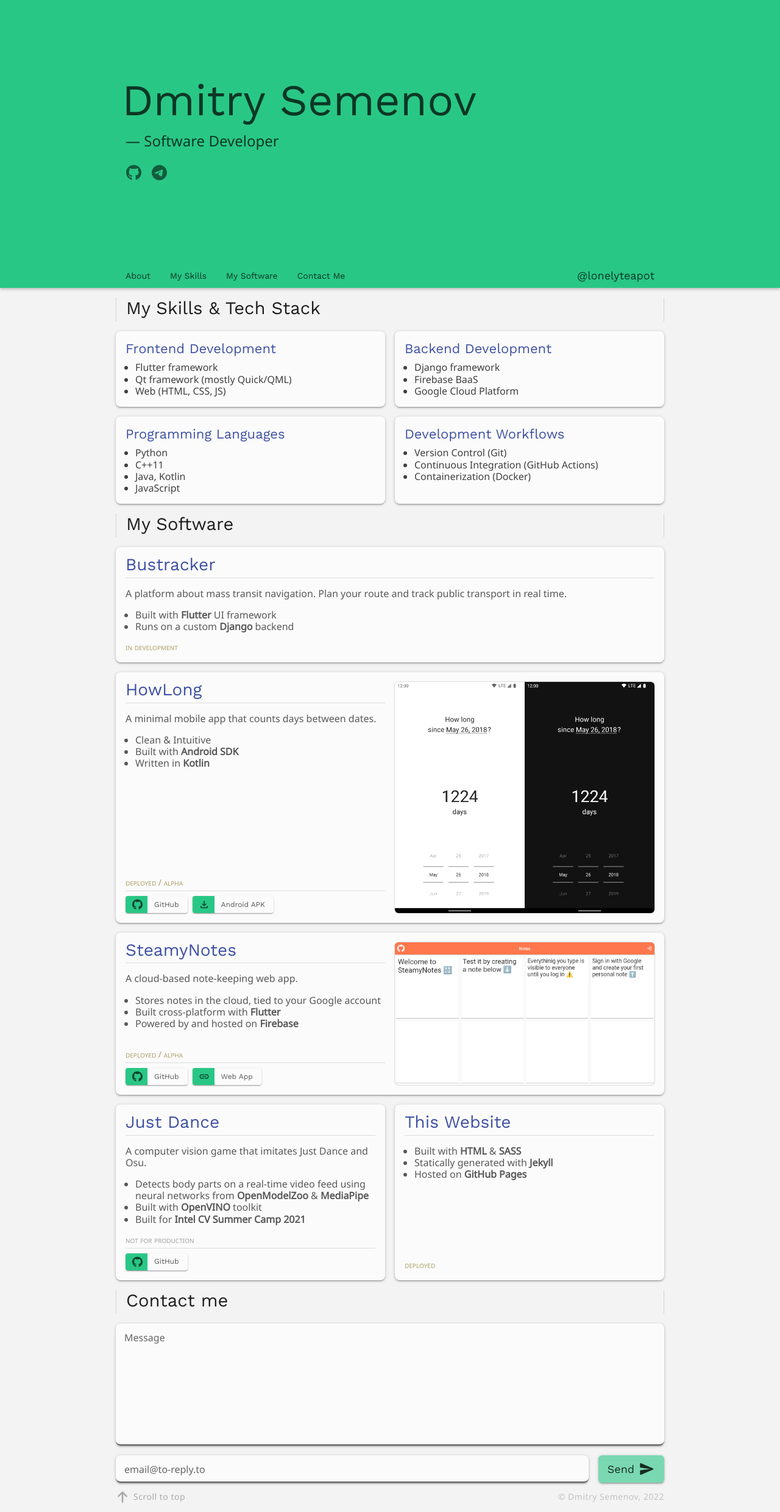
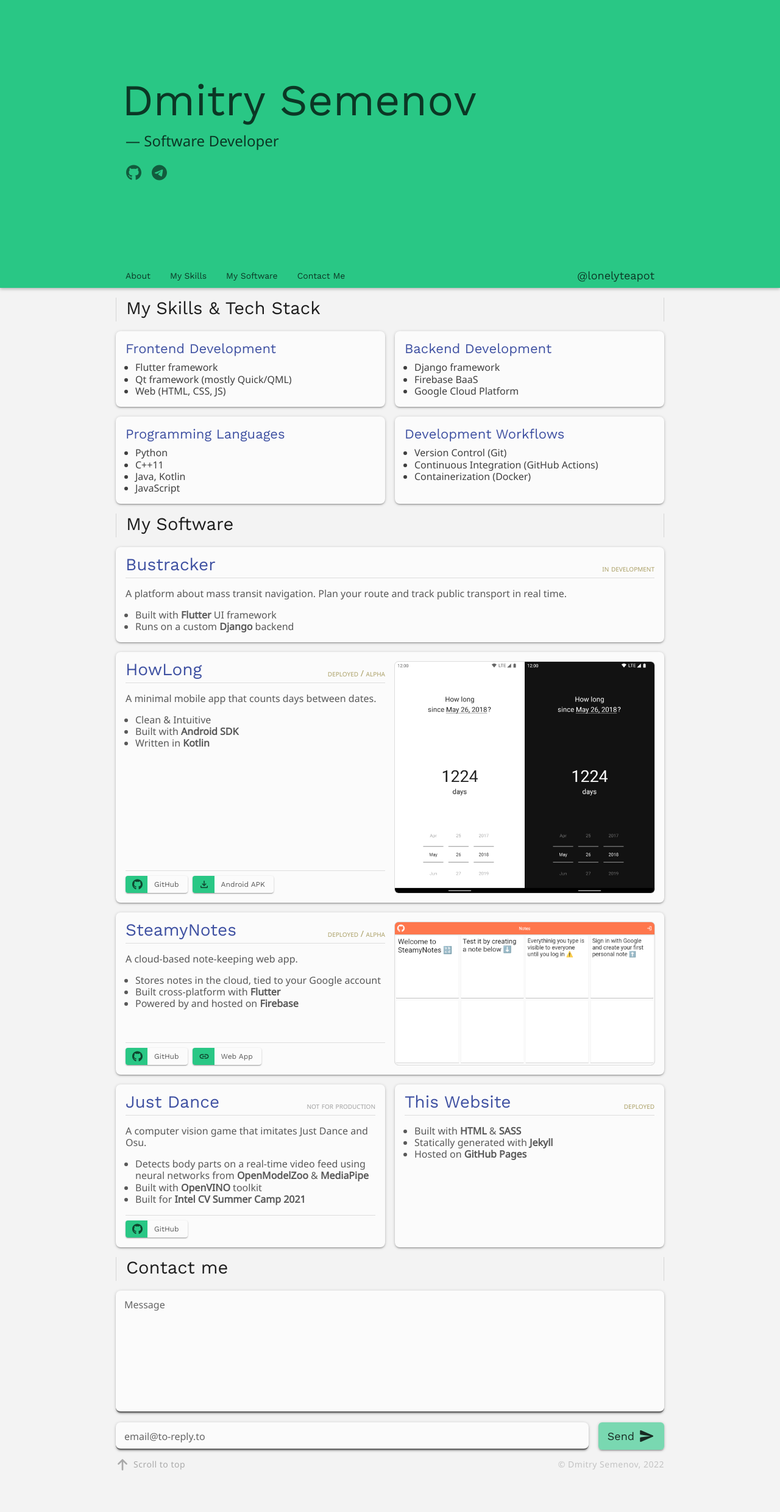
Before and after one commit to lonelyteapot/lonelyteapot.github.io, a Jekyll site: the page built from pages/index.html, in a window 1280 px wide. Shown: the whole page at 61% size. Built offline with Jekyll 4.4.1, drawn with Linux system fonts in a browser that asks for light colours; after the commit the page ends 2425 px from its top, so only the background shows below that.

Commit message:
Update project card styles

```diff
--- a/css/index.scss
+++ b/css/index.scss
@@ -48,14 +48,29 @@ ignore {$front-matter: lint};
 #software .project > .content {
     display: flex;
     flex-direction: column;
+    justify-content: start;
     flex: 1 1 360px;
     gap: 1rem;
     margin-top: -0.25rem;
 
+    header {
+        display: flex;
+        justify-content: space-between;
+        align-items: flex-end;
+        padding-bottom: 0.25rem;
+        border-bottom: 1px solid rgba(0, 0, 0, 0.12);
+    }
+
     h3 {
         font-size: 1.75rem;
-        padding-bottom: 0.25rem;
-        border-bottom: 1px solid rgba(0, 0, 0, 0.12);
+    }
+
+    .stage {
+        margin-bottom: 0.125rem;
+        font-size: 14px;
+        opacity: 0.6;
+        font-variant: small-caps;
+        text-transform: lowercase;
     }
 
     .keypoints {
@@ -63,19 +78,10 @@ ignore {$front-matter: lint};
         padding-left: 1em;
     }
 
-    .stage {
-        display: flex;
-        margin-top: auto;
-        font-size: 14px;
-        opacity: 0.6;
-        font-variant: small-caps;
-        text-transform: lowercase;
-    }
-
     .links {
         display: flex;
         gap: 0.5rem;
-        margin-top: -12px;
+        margin-top: auto;
         padding-top: 0.5rem;
         border-top: 1px solid rgba(0, 0, 0, 0.12);
     }
--- a/pages/index.html
+++ b/pages/index.html
@@ -26,7 +26,10 @@ permalink: /
             {% for project in site.data.projects %}
             <li class="project card{% unless project.images %} narrow{% endunless %}">
                 <div class="content">
-                    <h3>{{ project.name }}</h3>
+                    <header>
+                        <h3>{{ project.name }}</h3>
+                        <div class="stage yellow">{{ project.stage }}</div>
+                    </header>
                     {% if project.description %}
                     <p class="description">{{ project.description }}</p>
                     {% endif %}
@@ -35,7 +38,6 @@ permalink: /
                         <li>{{ keypoint }}</li>
                         {% endfor %}
                     </ul>
-                    <div class="stage yellow">{{ project.stage }}</div>
                     {% if project.links %}
                     <div class="links">
                         {% for link in project.links %}
```
